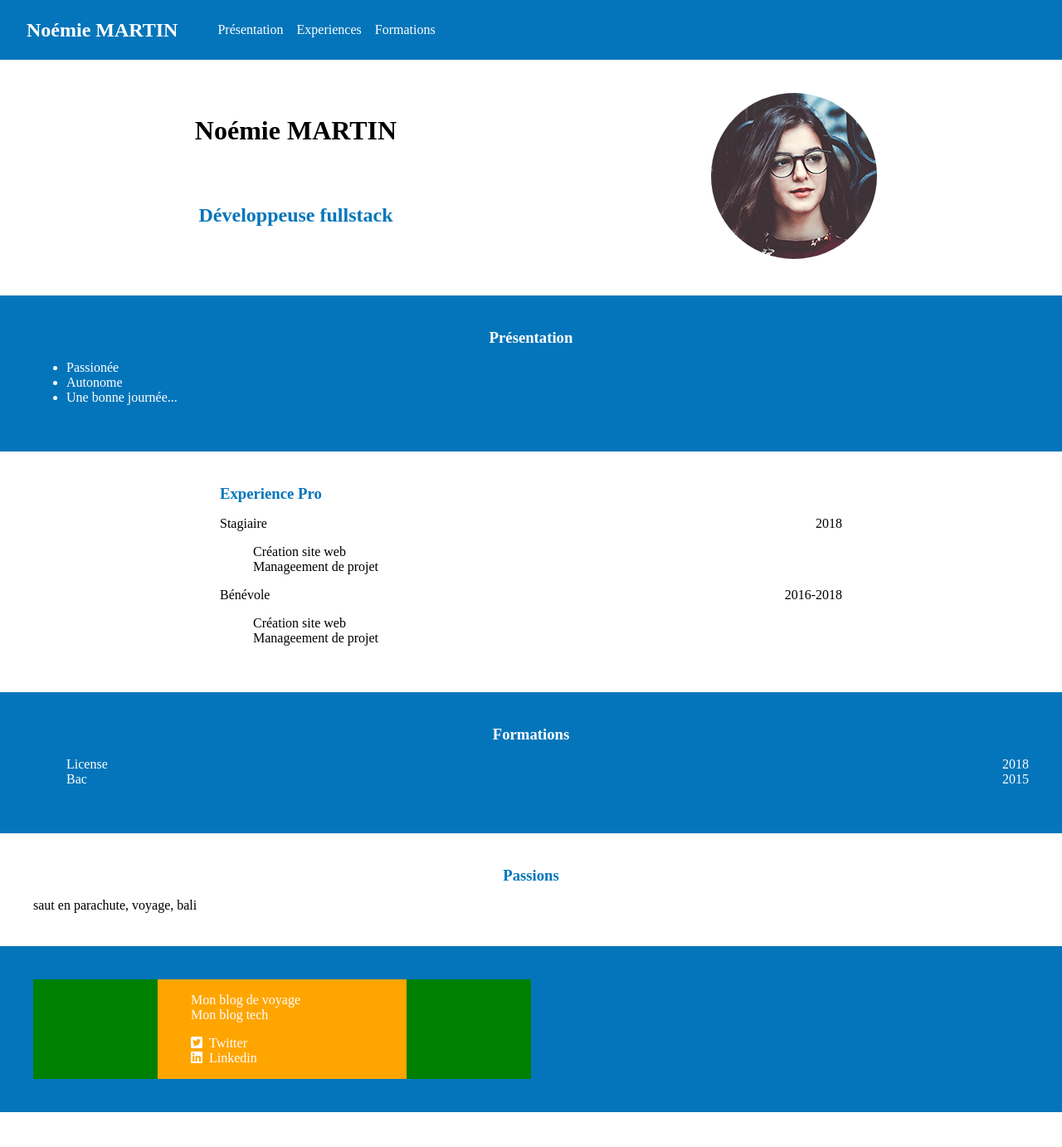
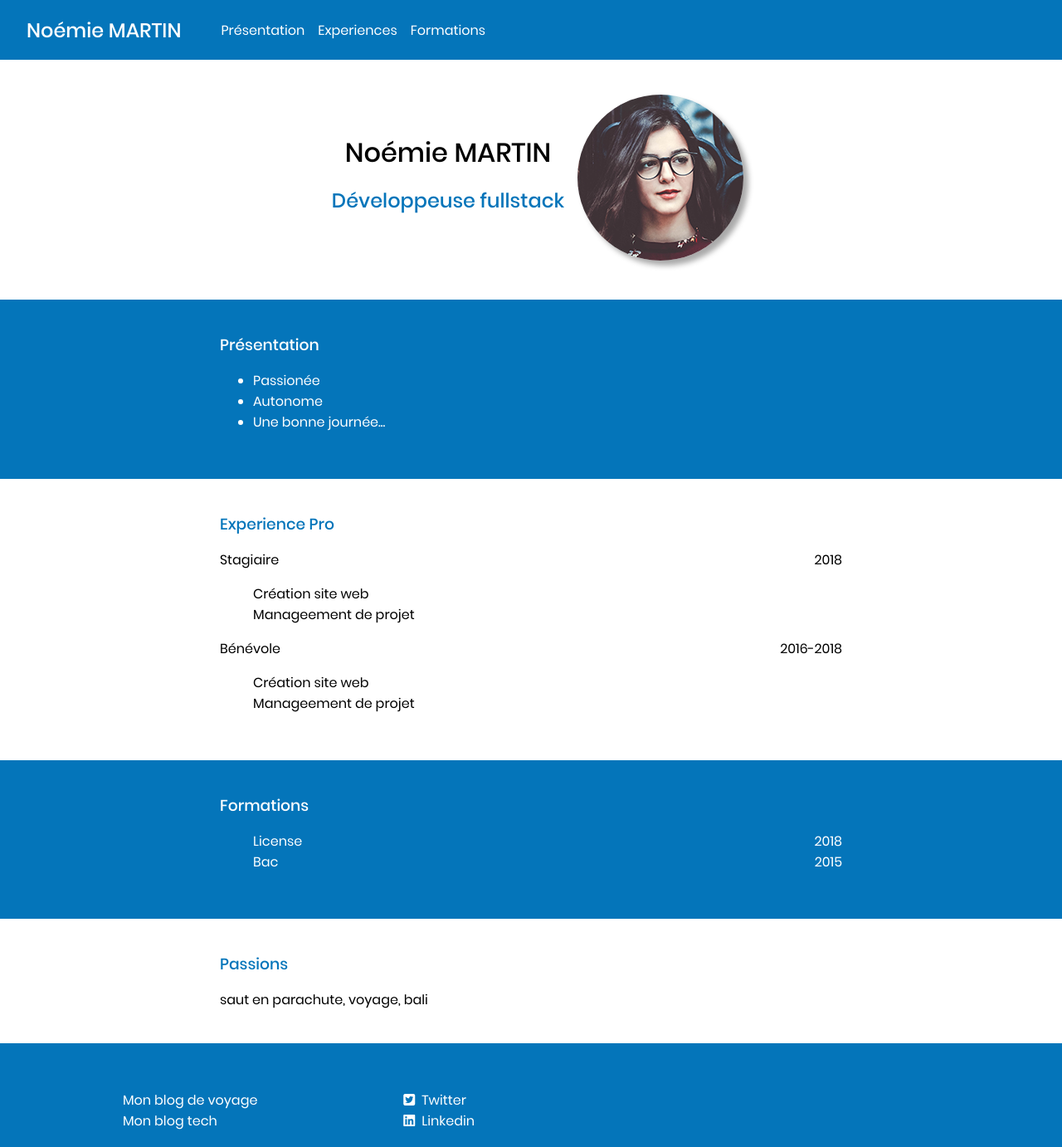
Before and after one commit to desoindx/desoindx.github.io, a plain HTML site: page index.html in a window 1280 px wide. Shown: the whole page at 83% size. Before the commit the page ends 1340 px from the top, so only its background shows below. Drawn offline with Linux system fonts and the light colour scheme.

Commit message:
version corrigée

```diff
--- a/css/styles.css
+++ b/css/styles.css
@@ -2,8 +2,24 @@
     background-color: #0475BA
 */
 
+@font-face {
+    font-family: Poppins;
+    src: url("./../fonts/Poppins-Regular.ttf");
+    font-weight: normal;
+}
+
+@font-face {
+    font-family: Poppins;
+    src: url("./../fonts/Poppins-Medium.ttf");
+    font-weight: bold;
+}
+
 body, h1, h2, h3, p {
     margin: 0;
+}
+
+body {
+    font-family: Poppins, sans-serif;
 }
 
 .primary-block {
@@ -25,6 +41,11 @@ body, h1, h2, h3, p {
  color: #0475BA;
 }
 
+.content {
+    max-width: 750px;
+    margin: auto;
+}
+
 nav {
     position: sticky;
     top: 0px;
@@ -33,6 +54,7 @@ nav {
     flex-direction: row;
     align-items: center;
     padding: 0px 32px;
+    border-bottom: 2px solid white;
 }
 
 #menu {
@@ -61,6 +83,7 @@ header h2 {
 
 header img {
     border-radius: 50%;
+    box-shadow: 6px 6px 6px #AAA;
 }
 
 /*
@@ -89,11 +112,6 @@ i {
     margin-right: 8px;
 }
 
-#experiences {
-    max-width: 750px;
-    margin: auto;
-}
-
 @media (min-width: 768px) {
     #menu {
         display: block;
@@ -109,7 +127,8 @@ i {
 
     header {
         display: flex;
-        justify-content: space-around;
+        align-items: center;
+        justify-content: center;
     }
 
     #header-description {
@@ -118,19 +137,13 @@ i {
         justify-content: space-around;
     }
 
-    #footer-links {
+    #footer-links-inside {
         display: flex;
         justify-content: space-around;
         width: 50%;
-        background-color: green;
     }
 
-    #footer-links-inside {
-        width: 50%;
-        background-color: orange;
-    }
-
-    #experiences h3 {
+    .content h3 {
         text-align: left;
     }
 }
--- a/index.html
+++ b/index.html
@@ -1,5 +1,6 @@
 <!DOCTYPE html>
 <html lang="fr">
+
 <head>
     <meta charset="utf-8" />
     <title>CV de Noémie Martin: Développeuse fullstack</title>
@@ -7,6 +8,7 @@
     <script src="https://kit.fontawesome.com/6002d8f0af.js" crossorigin="anonymous"></script>
     <link rel="stylesheet" href="./css/styles.css" />
 </head>
+
 <body>
     <nav class="primary-block">
         <div>
@@ -30,6 +32,7 @@
         </div>
     </header>
     <section id="presentation" class="primary-block">
+        <div class="content">
             <h3>Présentation</h3>
             <div>
                 <ul class="list-with-points">
@@ -38,8 +41,10 @@
                     <li>Une bonne journée...</li>
                 </ul>
             </div>
+        </div>
     </section> <!-- /section presentation -->
     <section id="experiences" class="secondary-block">
+        <div class="content">
             <h3>Experience Pro</h3>
             <div>
                 <div>
@@ -67,8 +72,10 @@
                     </ul>
                 </div>
             </div>
+        </div>
     </section> <!-- /section experience-->
     <section id="formations" class="primary-block">
+        <div class="content">
             <h3>Formations</h3>
             <ul>
                 <li class="experience-title">
@@ -80,10 +87,13 @@
                     <span>2015</span>
                 </li>
             </ul>
+        </div>
     </section> <!-- /section formations-->
     <section class="secondary-block">
+        <div class="content">
             <h3>Passions</h3>
             <p>saut en parachute, voyage, bali</p>
+            <div class="content">
     </section>
     <footer class="primary-block">
         <div id="footer-links">
@@ -116,4 +126,5 @@
         </div>
     </footer>
 </body>
+
 </html>
```
Also changed, not shown: fonts/Poppins-Medium.ttf (added), fonts/Poppins-Regular.ttf (added), 1 other file. Lines whose indentation alone changed are shown as unchanged.
